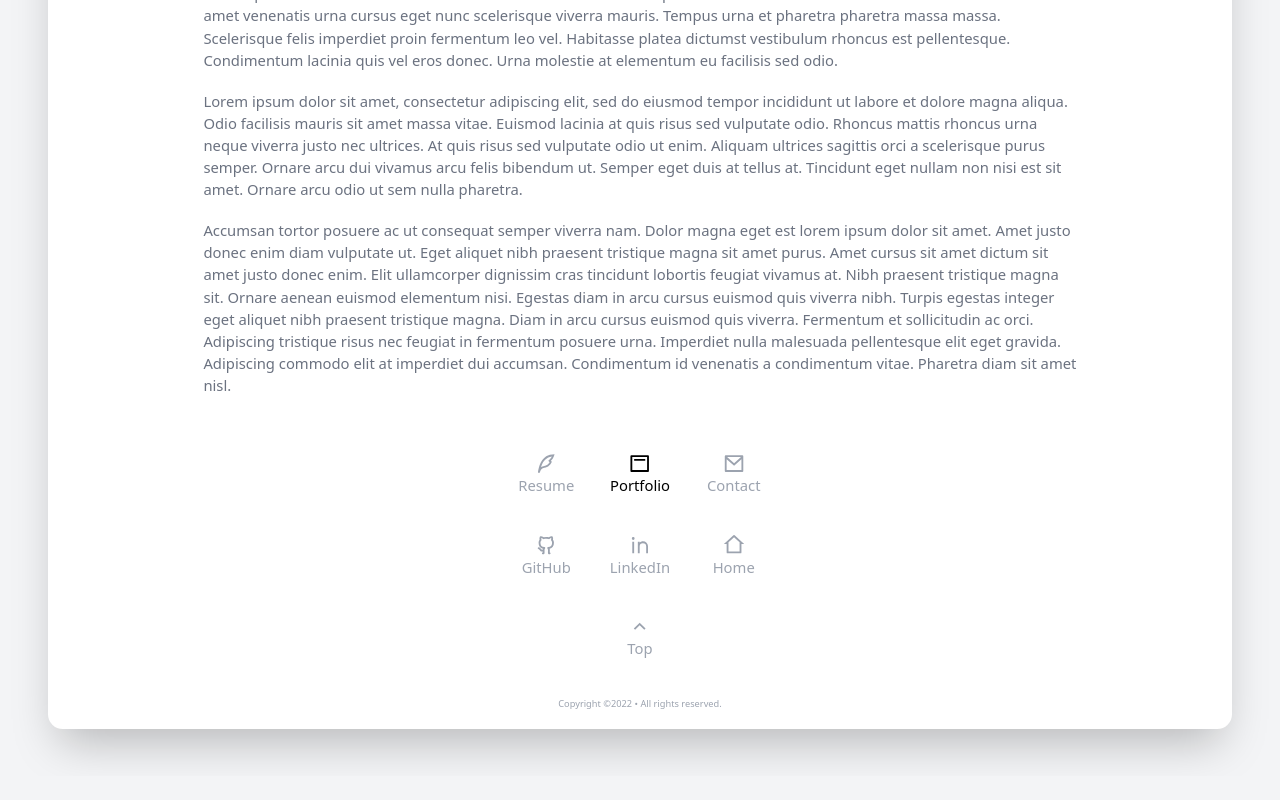
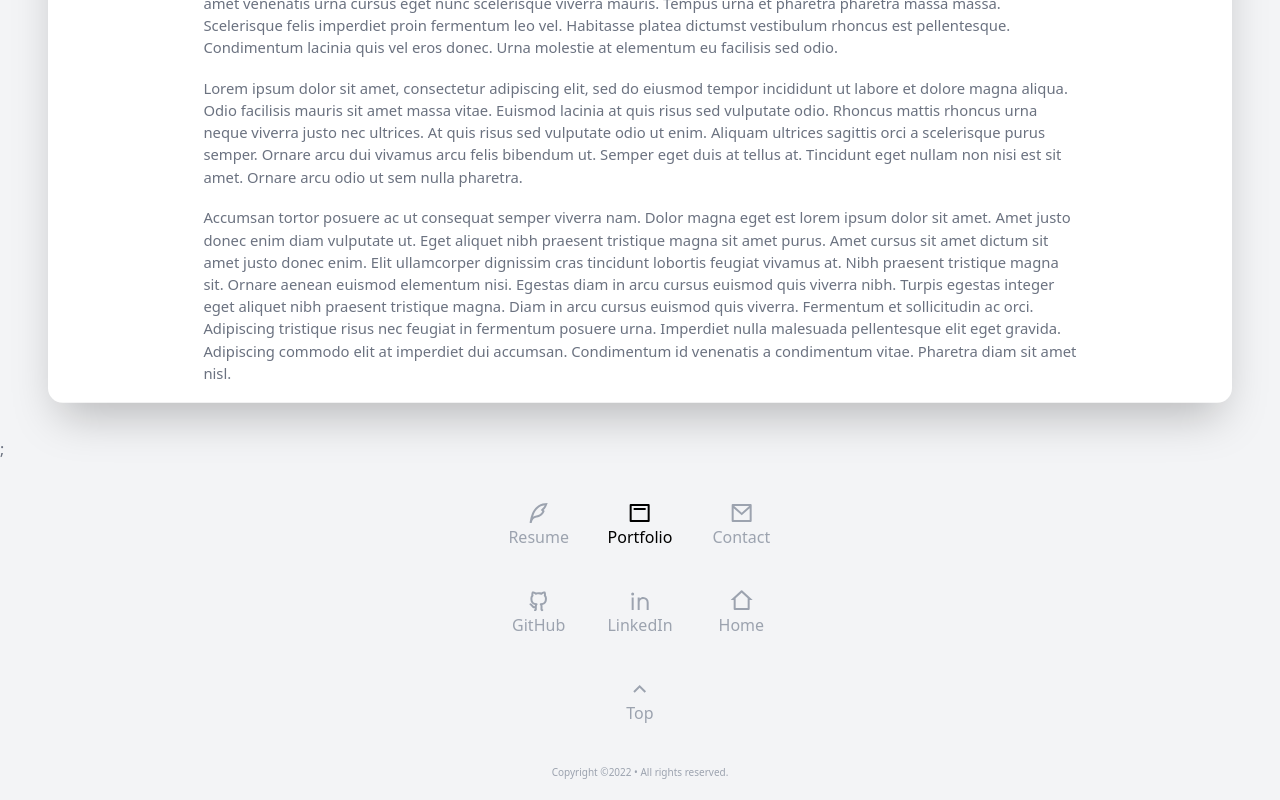
Before and after one commit to moquette/simple-shell, a React app: page /portfolio in a window 1280 px wide. Shown: the part 476-1276 px from the top of the page. Before the commit the page ends 1252 px from the top, so only its background shows below. Built offline with nearby package versions, Linux system fonts and the light colour scheme.

Commit message:
fix: footer positioning

```diff
--- a/src/systems/core/components/App.tsx
+++ b/src/systems/core/components/App.tsx
@@ -6,6 +6,7 @@ import Home from '@/pages/Home'
 import Resume from '@/pages/Resume'
 import Portfolio from '@/pages/Portfolio'
 import Contact from '@/pages/Contact'
+import {Footer} from '@/systems/core'
 import '@/styles/app.scss'
 
 export const App = () => {
@@ -45,6 +46,7 @@ export const App = () => {
             </Routes>
           </div>
         </main>
+        ;<Footer />
       </ScrollToTop>
     </Router>
   )
--- a/src/systems/core/components/Layout.tsx
+++ b/src/systems/core/components/Layout.tsx
@@ -1,7 +1,6 @@
 import React, {FC} from 'react'
 import {Helmet} from 'react-helmet'
 import {Nav} from '@/systems/core'
-import {Footer} from '@/systems/core'
 
 interface Props {
   head?: string
@@ -22,7 +21,6 @@ export const Layout: FC<Props> = ({head, children, title}) => {
       </Helmet>
       <Nav />
       {children}
-      <Footer />
     </>
   )
 }
```
